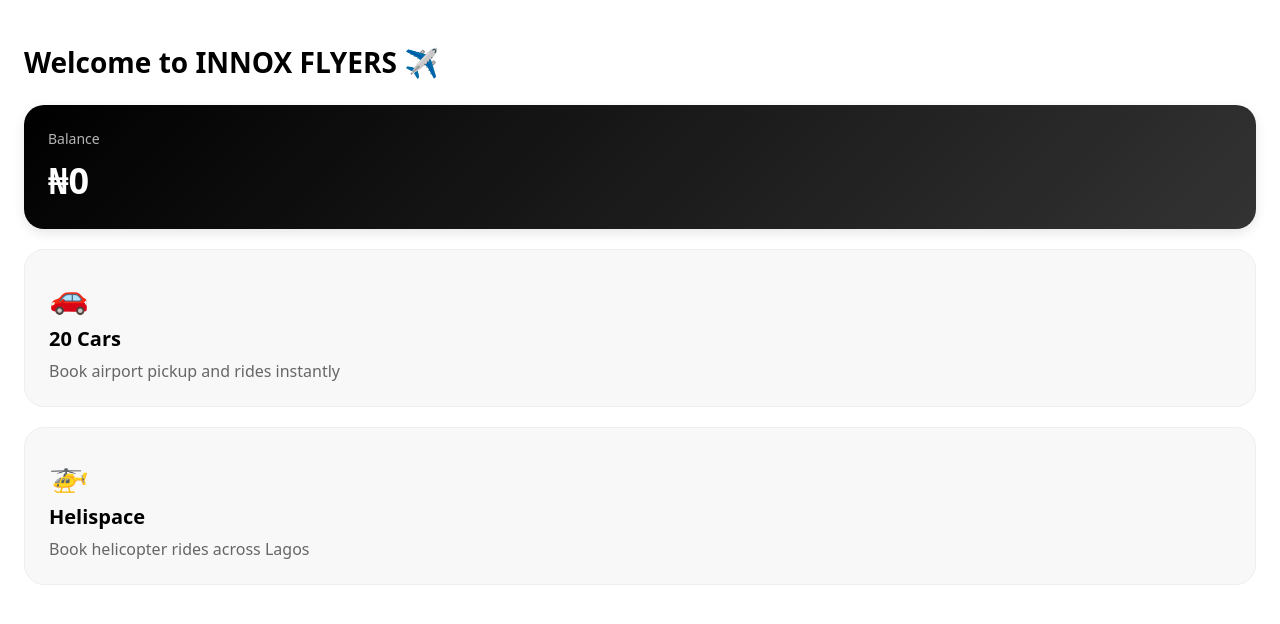
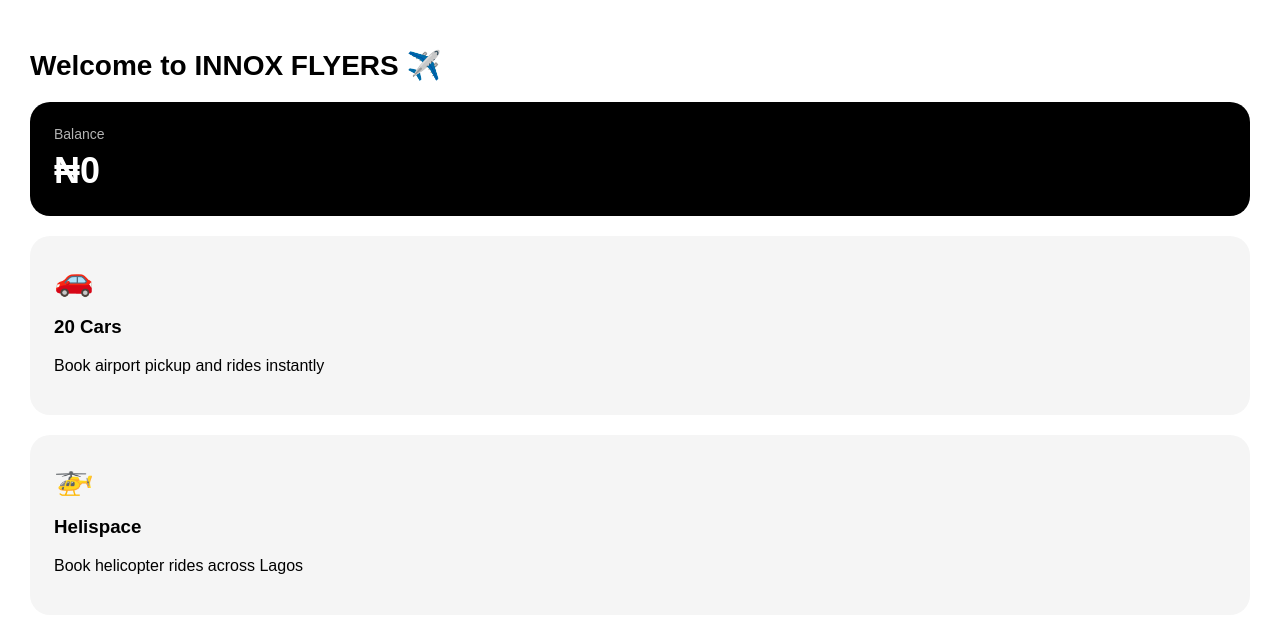
Before and after one commit to ogokeinnocent16-hash/innox-flyers, a Next.js app: page /dashboard in a window 1280 px wide. Shown: the top 624 px of the page. Built offline with nearby package versions, Linux system fonts and the light colour scheme.

Commit message:
add middleware and dashboard fix

```diff
--- a/app/dashboard/page.tsx
+++ b/app/dashboard/page.tsx
@@ -1,52 +1,27 @@
 export default function DashboardPage() {
   return (
-    <div style={{minHeight: "100vh", background: "#fff", padding: "24px", fontFamily: "system-ui"}}>
+    <main style={{padding: "30px", fontFamily: "sans-serif", background: "#fff", minHeight: "100vh"}}>
+      <h1 style={{fontSize: "28px", marginBottom: "20px"}}>Welcome to INNOX FLYERS ✈️</h1>
 
-      {/* Header */}
-      <h1 style={{fontSize: "28px", fontWeight: "700", marginBottom: "24px"}}>
-        Welcome to INNOX FLYERS ✈️
-      </h1>
-
-      {/* Balance Card */}
-      <div style={{
-        background: "linear-gradient(135deg, #000 0%, #333 100%)",
-        color: "#fff",
-        padding: "24px",
-        borderRadius: "20px",
-        marginBottom: "20px",
-        boxShadow: "0 4px 12px rgba(0,0,0,0.1)"
-      }}>
+      {/* BALANCE CARD */}
+      <div style={{background: "#000", color: "#fff", padding: "24px", borderRadius: "20px", marginBottom: "20px"}}>
         <p style={{margin: 0, fontSize: "14px", opacity: 0.7}}>Balance</p>
-        <h2 style={{margin: "8px 0 0 0", fontSize: "36px", fontWeight: "700"}}>₦0</h2>
+        <h2 style={{margin: "8px 0 0 0", fontSize: "36px"}}>₦0</h2>
       </div>
 
-      {/* 20 Cars Card */}
-      <div style={{
-        background: "#f8f8f8",
-        padding: "24px",
-        borderRadius: "20px",
-        marginBottom: "20px",
-        border: "1px solid #eee",
-        cursor: "pointer"
-      }}>
-        <div style={{fontSize: "32px", marginBottom: "8px"}}>🚗</div>
-        <h3 style={{margin: "0 0 8px 0", fontSize: "20px"}}>20 Cars</h3>
-        <p style={{margin: 0, color: "#666"}}>Book airport pickup and rides instantly</p>
+      {/* CARS CARD */}
+      <div style={{background: "#f5f5f5", padding: "24px", borderRadius: "20px", marginBottom: "20px"}}>
+        <div style={{fontSize: "32px"}}>🚗</div>
+        <h3>20 Cars</h3>
+        <p>Book airport pickup and rides instantly</p>
       </div>
 
-      {/* Helispace Card */}
-      <div style={{
-        background: "#f8f8f8",
-        padding: "24px",
-        borderRadius: "20px",
-        border: "1px solid #eee",
-        cursor: "pointer"
-      }}>
-        <div style={{fontSize: "32px", marginBottom: "8px"}}>🚁</div>
-        <h3 style={{margin: "0 0 8px 0", fontSize: "20px"}}>Helispace</h3>
-        <p style={{margin: 0, color: "#666"}}>Book helicopter rides across Lagos</p>
+      {/* HELISPACE CARD */}
+      <div style={{background: "#f5f5f5", padding: "24px", borderRadius: "20px"}}>
+        <div style={{fontSize: "32px"}}>🚁</div>
+        <h3>Helispace</h3>
+        <p>Book helicopter rides across Lagos</p>
       </div>
-
-    </div>
+    </main>
   )
 }
```
Also changed, not shown: middleware.ts (+6 -7 lines).
